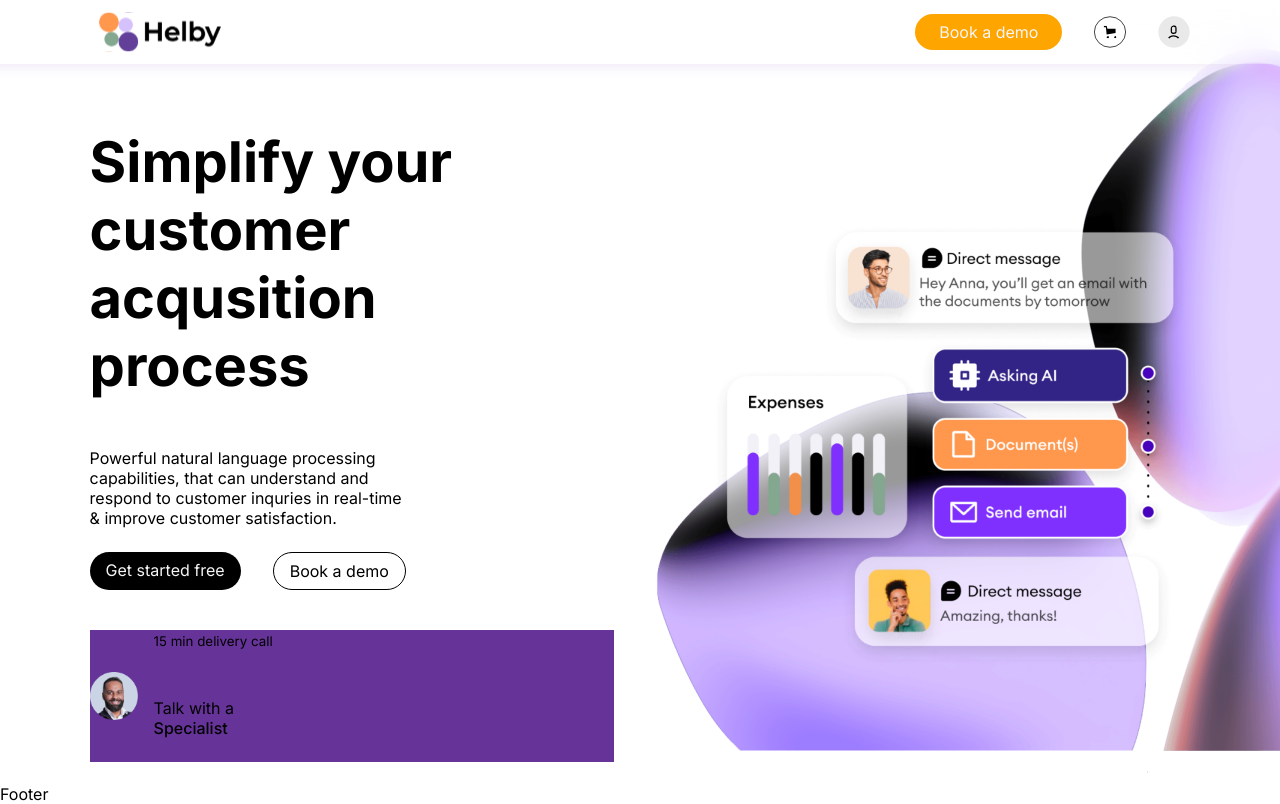
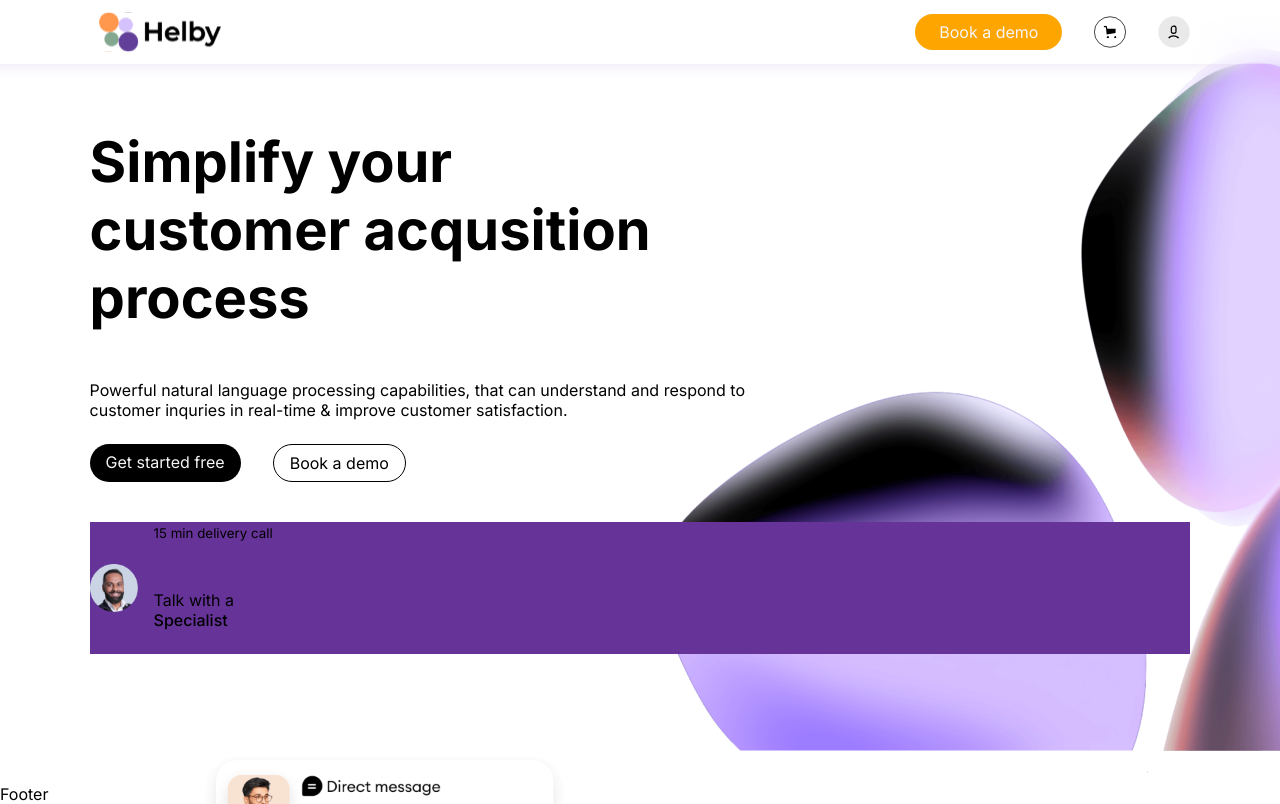
Before and after one commit to Remigit99/helby_nextjs_app, a Next.js app: page / in a window 1280 px wide. Built offline with nearby package versions, Linux system fonts and the light colour scheme.

Commit message:
fix header

```diff
--- a/app/page.module.css
+++ b/app/page.module.css
@@ -10,6 +10,7 @@
 
 .headerContainer {
     display: flex;
+    flex-wrap: wrap;
     justify-content: space-between;
     align-items: center;
     gap: 6rem;
@@ -70,3 +71,8 @@
 .heroSpecRight p span {
     font-weight: 500;
 }
+
+
+
+
+/**============= MEDIA QUERY (SMALL DEVICES) ==========**/
```
